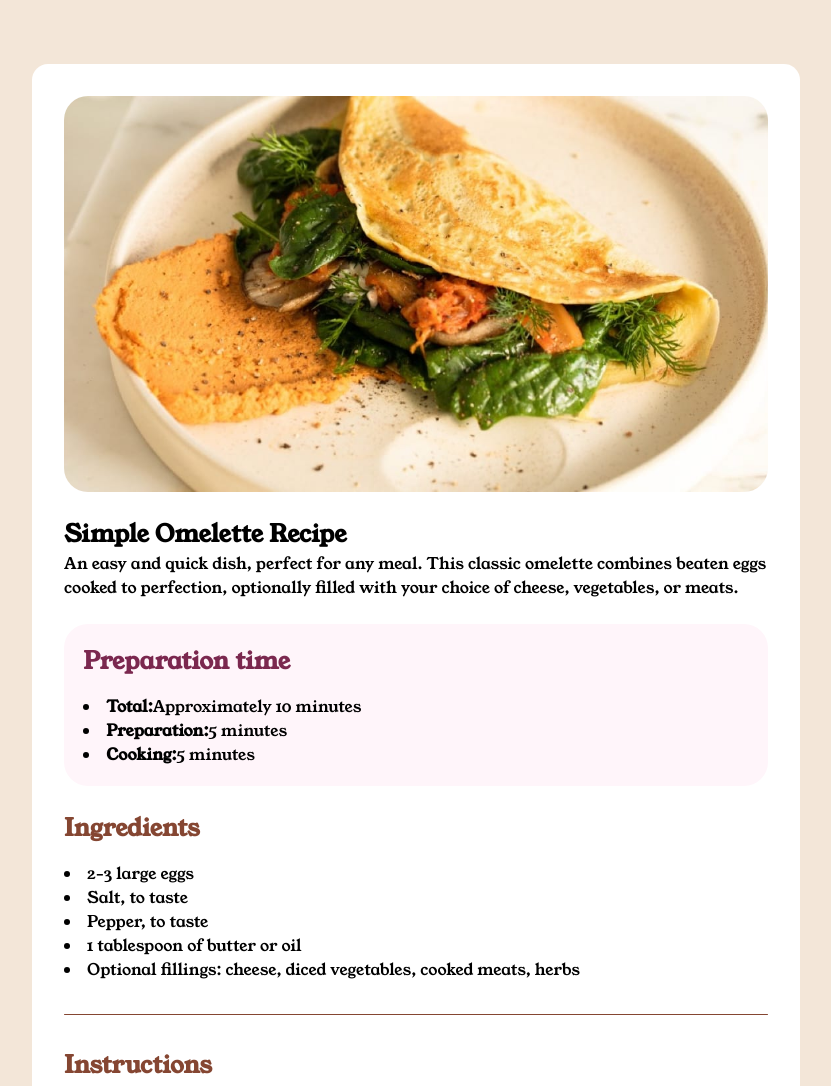
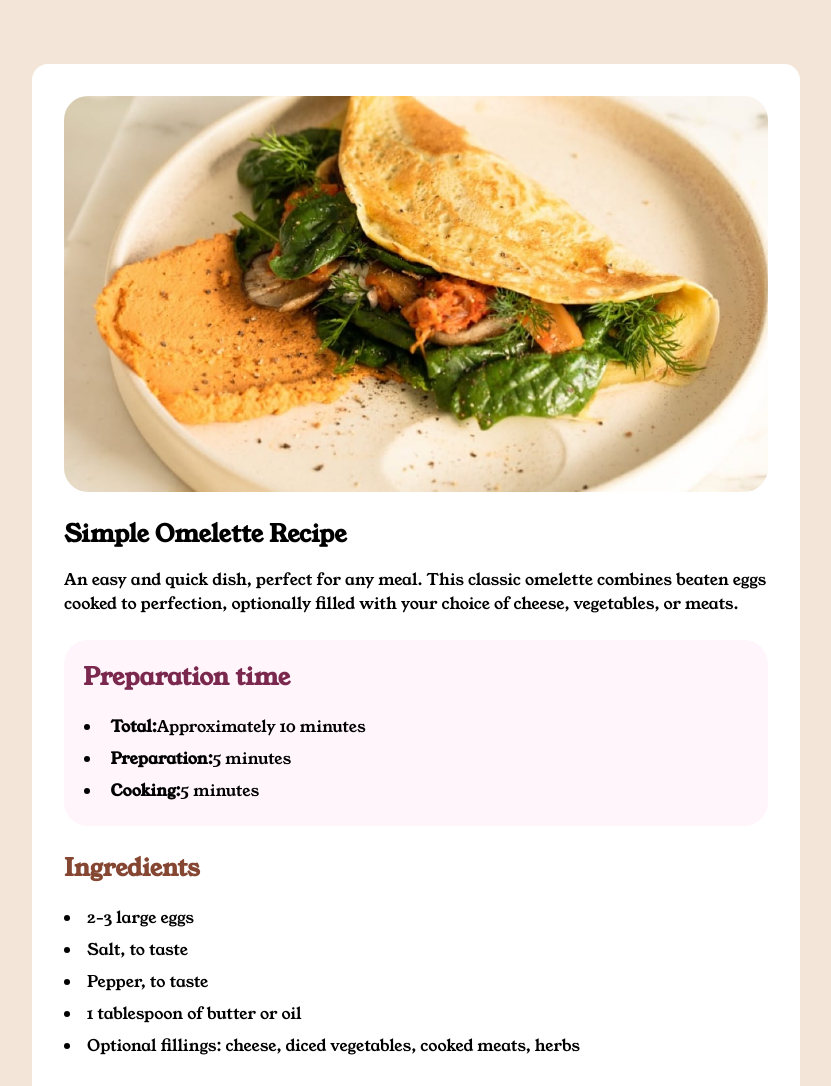
Before and after one commit to ChanduTelaga/recipe-page-main, a plain HTML site: page index.html in a window 1280 px wide. Shown: the top 1086 px of the page, without its empty margins (224-1055 px from the left). Drawn offline with Linux system fonts and the light colour scheme.

Commit message:
Made few more changes in styles.css

```diff
--- a/style.css
+++ b/style.css
@@ -83,6 +83,15 @@ main {
   margin-bottom: 1rem;
 }
 
+.first {
+  display: flex;
+  flex-direction: column;
+}
+
+.first h1 {
+  margin-bottom: 1rem;
+}
+
 .preparation_time {
   background-color: var(--Rose-50);
   padding: clamp(1rem, 1.5vw, 3rem);
@@ -93,8 +102,14 @@ main {
   color: var(--Rose-800);
 }
 
+.preparation_time ul {
+  padding-left: 1.2rem;
+}
+
 .preparation_time ul li {
-  list-style-position: inside;
+  list-style-position: outside;
+  padding-left: 0.5rem;
+  line-height: 2;
 }
 
 .ingredients {
@@ -102,6 +117,7 @@ main {
 
 .ingredients ul li {
   list-style-position: inside;
+  line-height: 2;
 }
 
 .instructions ol{
@@ -113,6 +129,7 @@ main {
   list-style-position: outside;
   padding-left: 0.8rem;
   align-self: center;
+  line-height: 1.5;
 }
 
 .instructions ol li::marker {
```
